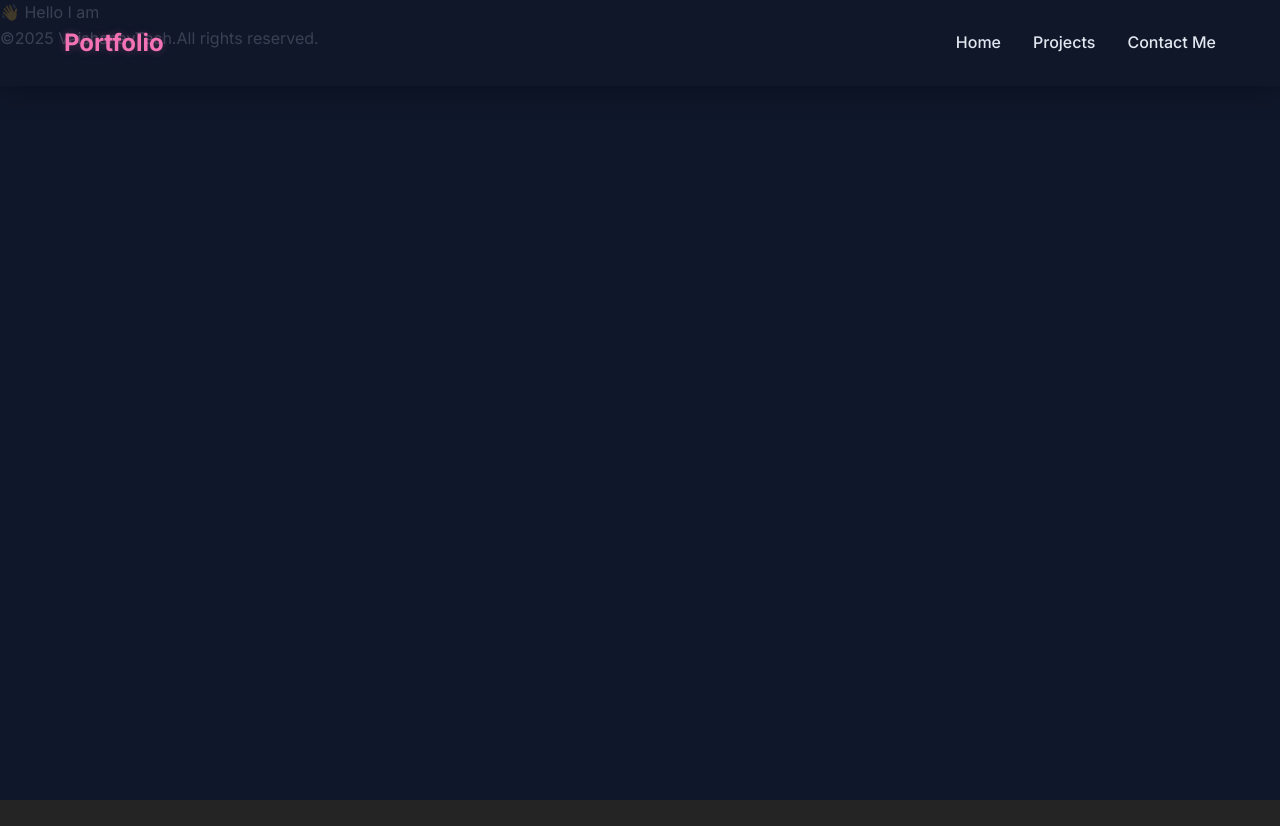
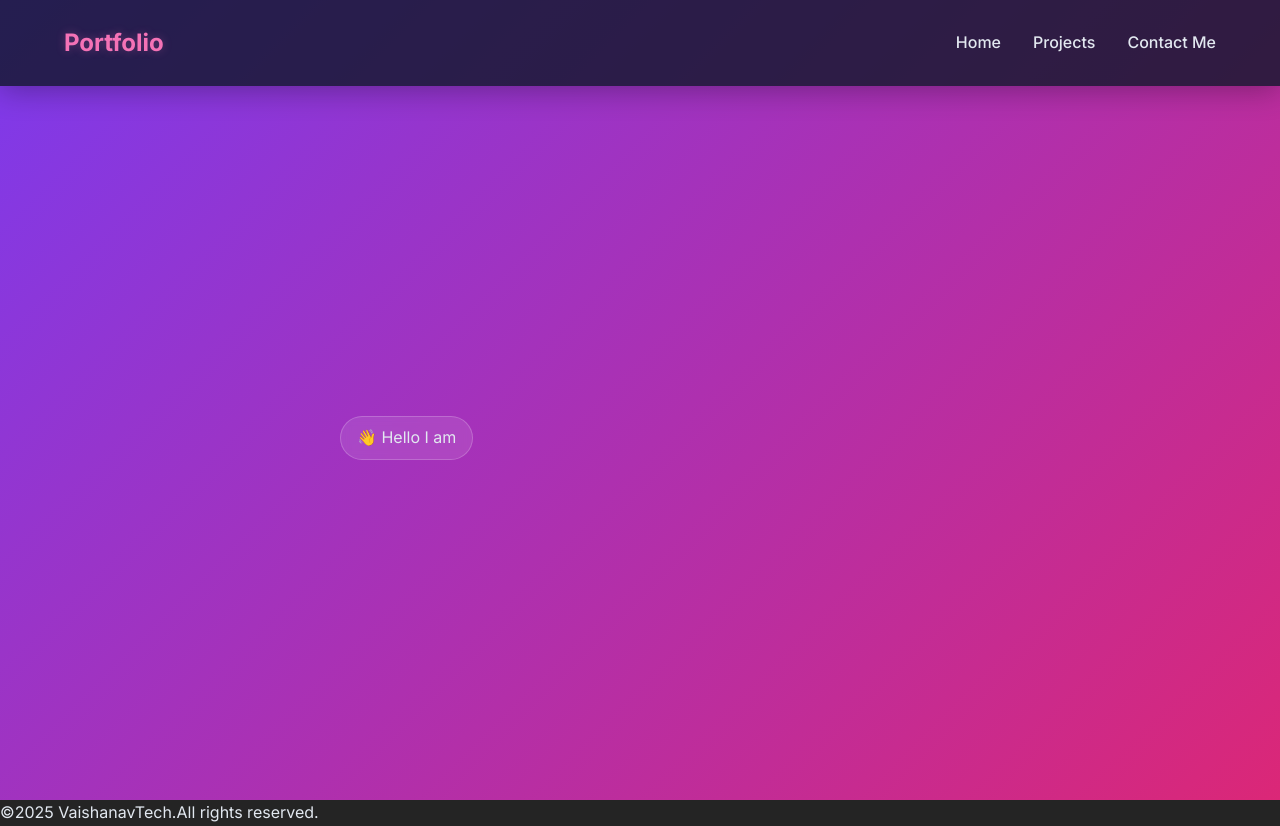
Before and after one commit to vaishanavb1729/vaish-portfolio, a React (Vite) app in the folder MyPortfolio/: page / in a window 1280 px wide. Before the commit the page ends 800 px from the top, so only its background shows below. Built offline with nearby package versions, Linux system fonts and the light colour scheme.

Commit message:
css for Hero section is added

```diff
--- a/MyPortfolio/src/App.css
+++ b/MyPortfolio/src/App.css
@@ -96,3 +96,44 @@ background-color: var(--background);
 .nav-links a:hover::after{
   width:100% ;
 }
+/*hero section commit it*/
+.hero{
+min-height:100vh ;
+background:linear-gradient(135deg,var(--gradient-start) 0% ,var(--gradient-end) 100%);
+display:flex;
+align-items: center;
+padding: 0 5%;
+position: relative;
+overflow: hidden;
+
+}
+
+.hero-container{
+  display: flex;
+  justify-content: center;
+  align-items: center;
+  gap:4rem;
+  max-width:1400px;
+  margin:0 auto;
+  width: 100%;
+  padding-top: 100px;
+}
+
+.hero-content{
+  flex:1;
+  text-align: left;
+  max-width:600px;
+  position:relative;
+  z-index: 2;
+}
+/* now i am styling that hello i am*/
+.hero-badge{
+display: inline-block;
+padding:0.5rem 1rem;
+background:rgba(255,255,255,0.1);
+border-radius:50px;
+margin-bottom:1.5rem ;
+backdrop-filter:blur(5px);
+border:1px solid rgba(255,255,255,0.2);
+
+}
```
